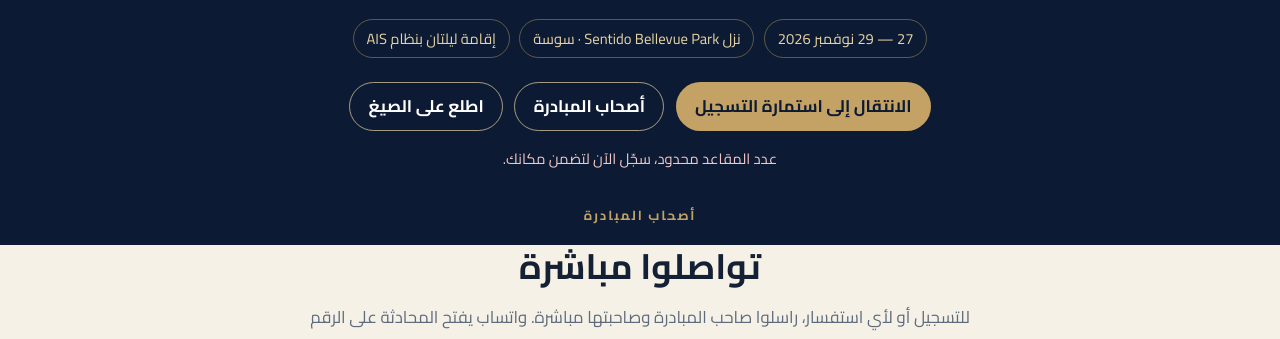
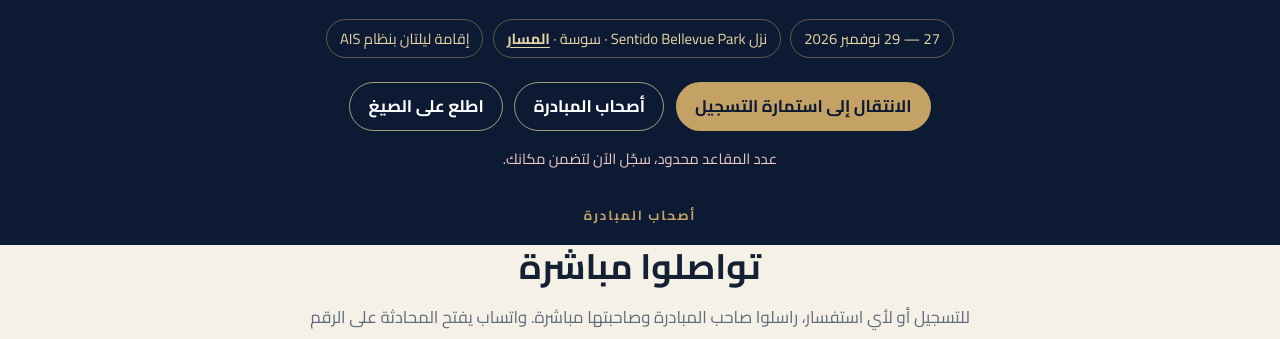
Before and after one commit to anassaaid/widadiat360, a plain HTML site: page index.html in a window 1280 px wide. Shown: the part 751-1090 px from the top of the page. Drawn offline with nearby package versions, Linux system fonts and the light colour scheme.

Commit message:
ajoute un lien d'itineraire vers l'hotel

```diff
--- a/index.html
+++ b/index.html
@@ -15,7 +15,7 @@
   <link rel="preconnect" href="https://fonts.googleapis.com">
   <link rel="preconnect" href="https://fonts.gstatic.com" crossorigin>
   <link href="https://fonts.googleapis.com/css2?family=Cairo:wght@400;600;700;800&family=Cormorant+Garamond:wght@500;600&display=swap" rel="stylesheet">
-  <link rel="stylesheet" href="styles.css?v=4">
+  <link rel="stylesheet" href="styles.css?v=5">
 </head>
 <body>
   <header class="top">
@@ -40,7 +40,7 @@
         <p class="lead">ملتقى لرؤساء الوداديات وأعضائها وإطاراتها. نلتقي في سوسة لبناء القدرات، وتبادل الخبرة، والاشتغال معًا على تجديد الممارسة المهنية.</p>
         <ul class="facts">
           <li>27 — 29 نوفمبر 2026</li>
-          <li>نزل Sentido Bellevue Park · سوسة</li>
+          <li>نزل Sentido Bellevue Park · سوسة · <a class="route" href="https://www.google.com/maps/dir/?api=1&amp;destination=Sentido+Bellevue+Park,+Sousse,+Tunisia" target="_blank" rel="noopener noreferrer">المسار</a></li>
           <li>إقامة ليلتان بنظام AIS</li>
         </ul>
         <div class="actions">
--- a/styles.css
+++ b/styles.css
@@ -151,6 +151,15 @@ button, a { -webkit-tap-highlight-color: transparent; }
   border-radius: 999px;
   color: var(--gold-2);
   font-size: 0.92rem;
+}
+.facts a.route {
+  color: inherit;
+  font-weight: 700;
+  text-decoration: underline;
+  text-underline-offset: 0.18em;
+}
+.facts a.route:hover {
+  color: #fff;
 }
 .actions {
   display: flex;
```
